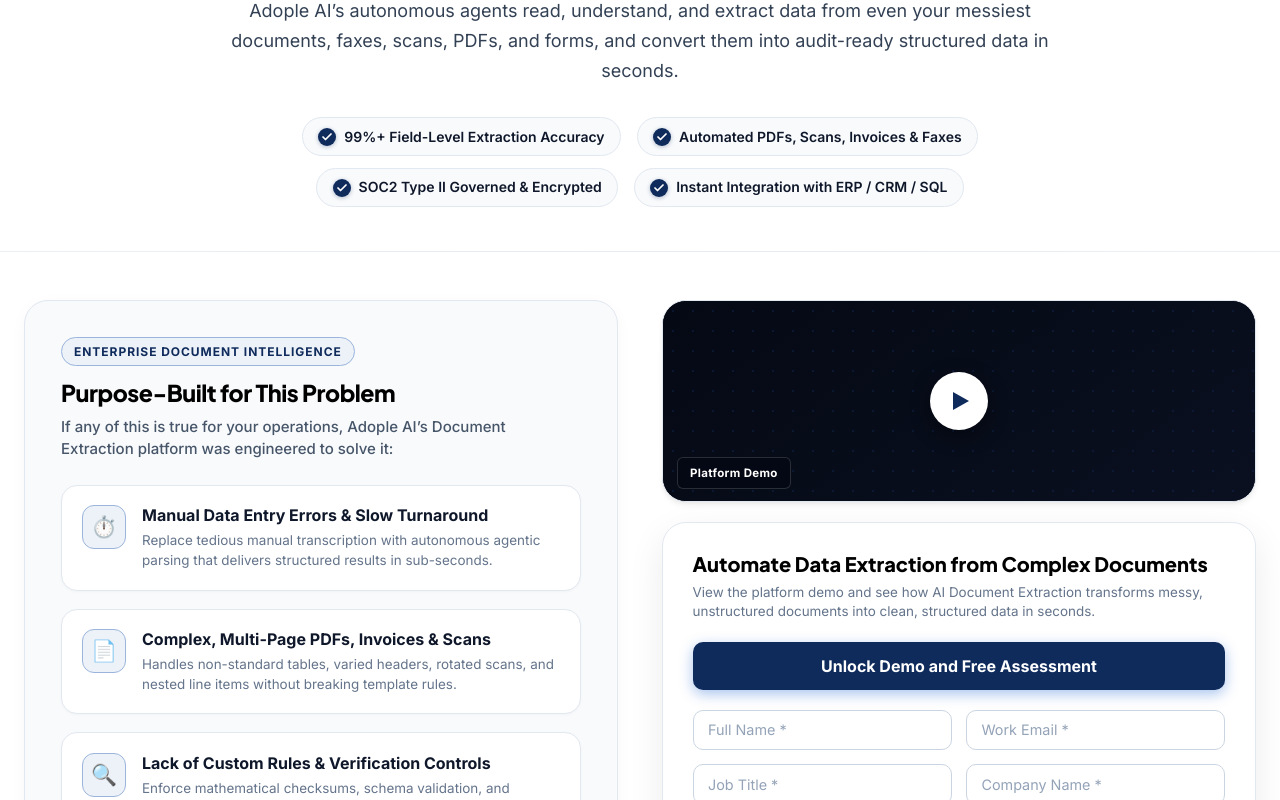
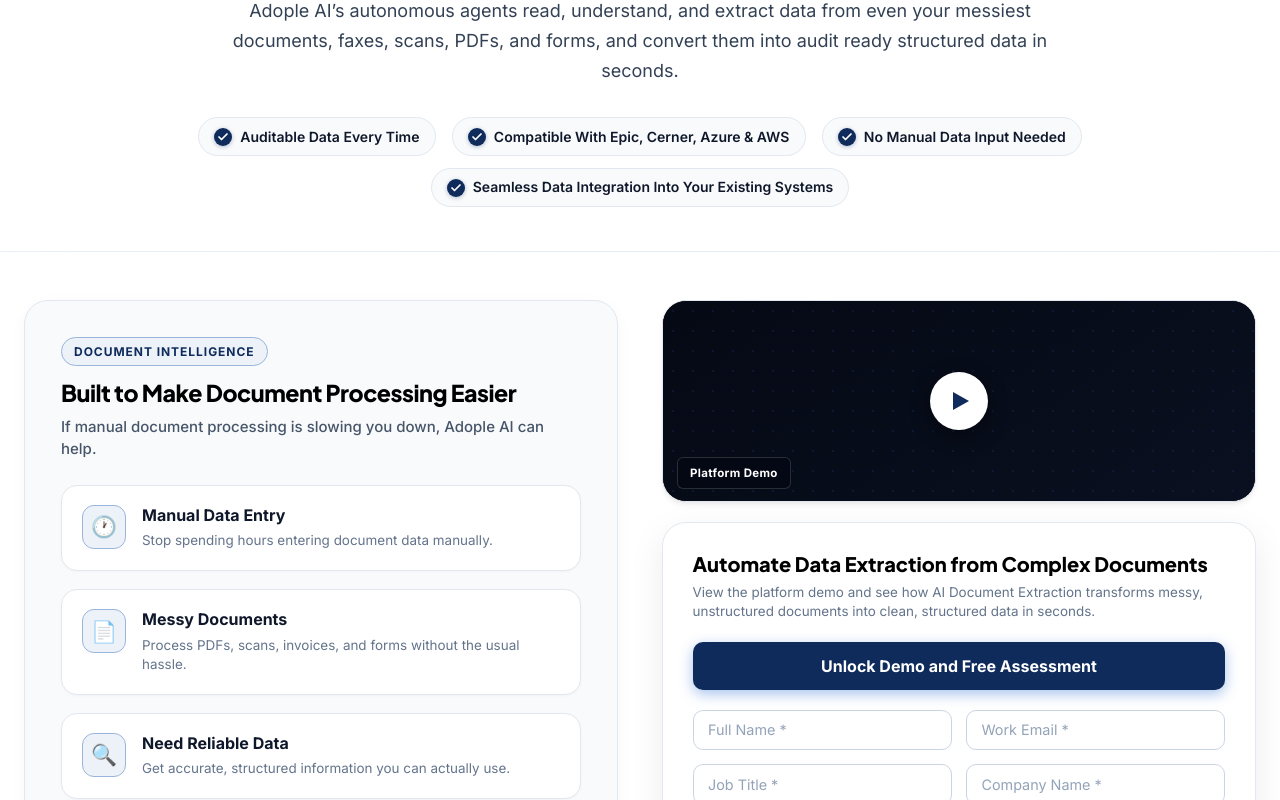
Before and after one commit to Jeeva-6305/Enterprise-AI-Agent-funnel-site, a React (Vite) app in the folder frontend/: page / in a window 1280 px wide. Shown: the part 480-1280 px from the top of the page. Built offline with nearby package versions, Linux system fonts and the light colour scheme; the HTML template or start-up script is replaced by a standard one.

Commit message:
feat: update problem section with conversational single-line copy

```diff
--- a/frontend/src/components/funnel/FunnelHero.jsx
+++ b/frontend/src/components/funnel/FunnelHero.jsx
@@ -3,10 +3,10 @@
 
 export default function FunnelHero() {
   const bulletPoints = [
-    '99%+ Field-Level Extraction Accuracy',
-    'Automated PDFs, Scans, Invoices & Faxes',
-    'SOC2 Type II Governed & Encrypted',
-    'Instant Integration with ERP / CRM / SQL'
+    'Auditable Data Every Time',
+    'Compatible With Epic, Cerner, Azure & AWS',
+    'No Manual Data Input Needed',
+    'Seamless Data Integration Into Your Existing Systems'
   ];
 
   return (
@@ -25,7 +25,7 @@
 
       {/* Content / Subheadline */}
       <p className="hero-subtext-centered">
-        Adople AI’s autonomous agents read, understand, and extract data from even your messiest documents, faxes, scans, PDFs, and forms, and convert them into audit-ready structured data in seconds.
+        Adople AI’s autonomous agents read, understand, and extract data from even your messiest documents, faxes, scans, PDFs, and forms, and convert them into audit ready structured data in seconds.
       </p>
 
       {/* 4 Feature Badges in Balanced Horizontal Grid */}
--- a/frontend/src/components/funnel/PainPointsCard.jsx
+++ b/frontend/src/components/funnel/PainPointsCard.jsx
@@ -4,18 +4,18 @@
 export default function PainPointsCard() {
   const painPoints = [
     {
-      title: 'Manual Data Entry Errors & Slow Turnaround',
-      description: 'Replace tedious manual transcription with autonomous agentic parsing that delivers structured results in sub-seconds.',
-      emoji: '⏱️'
+      title: 'Manual Data Entry',
+      description: 'Stop spending hours entering document data manually.',
+      emoji: '🕐'
     },
     {
-      title: 'Complex, Multi-Page PDFs, Invoices & Scans',
-      description: 'Handles non-standard tables, varied headers, rotated scans, and nested line items without breaking template rules.',
+      title: 'Messy Documents',
+      description: 'Process PDFs, scans, invoices, and forms without the usual hassle.',
       emoji: '📄'
     },
     {
-      title: 'Lack of Custom Rules & Verification Controls',
-      description: 'Enforce mathematical checksums, schema validation, and human-in-the-loop flags on low confidence scores.',
+      title: 'Need Reliable Data',
+      description: 'Get accurate, structured information you can actually use.',
       emoji: '🔍'
     }
   ];
@@ -24,12 +24,12 @@
     <div className="purpose-built-container-card">
       <div>
         <div className="purpose-built-header">
-          <span className="purpose-built-badge">Enterprise Document Intelligence</span>
+          <span className="purpose-built-badge">DOCUMENT INTELLIGENCE</span>
           <h2 className="purpose-built-title">
-            Purpose-Built for This Problem
+            Built to Make Document Processing Easier
           </h2>
           <p className="purpose-built-subtitle">
-            If any of this is true for your operations, Adople AI’s Document Extraction platform was engineered to solve it:
+            If manual document processing is slowing you down, Adople AI can help.
           </p>
         </div>
 
```
